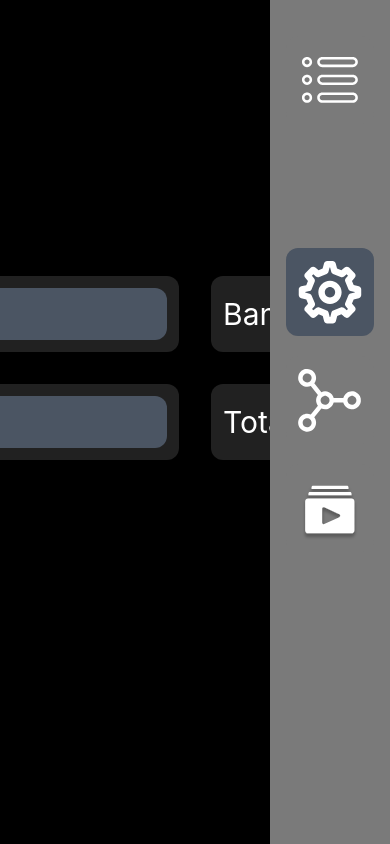
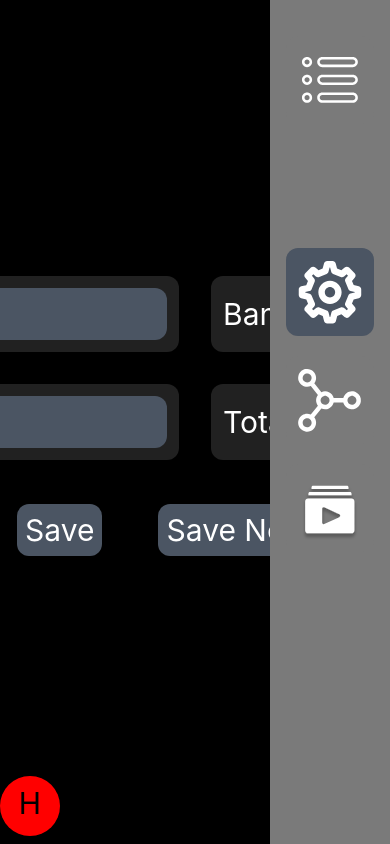
Before and after one commit to RoyKonzizky/SilvusInstallerFork, a React (Vite) app: page / in a window 390 px wide. Shown: the top 844 px of the page. Built offline with nearby package versions, Linux system fonts and the light colour scheme.

Commit message:
adding the Microphone page + adding the prestates (Circle) + updating some of the settings from string to number

```diff
--- /dev/null
+++ b/src/components/Pages/Microphone/Microphone.tsx
@@ -0,0 +1,29 @@
+import {ChangeEvent, useState} from "react";
+
+function Microphone() {
+    const [volume, setVolume] = useState(50);
+
+    const handleChange = (event: ChangeEvent<HTMLInputElement>) => {
+        const newVolume = parseInt(event.target.value);
+        setVolume(newVolume);
+    };
+
+    return (
+        <div className="text-3xl h-screen flex flex-col justify-center items-center gap-y-8">
+            <div className="flex gap-x-8 bg-[#303030]/70 p-3 rounded-xl">
+                <label>Volume</label>
+                <input
+                    type="range"
+                    id="volume"
+                    name="volume"
+                    min={0}
+                    max={100}
+                    value={volume}
+                    onChange={handleChange}
+                />
+            </div>
+        </div>
+    );
+}
+
+export default Microphone;
--- /dev/null
+++ b/src/components/Pages/Settings/BottomCircle/BottomCircle.tsx
@@ -0,0 +1,14 @@
+import {IBottomCircleProps} from "./IBottomCircleProps.ts";
+
+function BottomCircle(props: IBottomCircleProps) {
+    return (
+        <svg width={props.radius * 2} height={props.radius * 2}>
+            <circle cx={props.radius} cy={props.radius} r={props.radius} fill={props.bgColor}/>
+            <text x="50%" y="50%" dominantBaseline="middle" textAnchor="middle" fill='black'>
+                {props.text}
+            </text>
+        </svg>
+    );
+}
+
+export default BottomCircle;
--- /dev/null
+++ b/src/components/Pages/Settings/BottomCircle/IBottomCircleProps.ts
@@ -0,0 +1,5 @@
+export interface IBottomCircleProps {
+    radius: number;
+    text: string;
+    bgColor: string;
+}
--- a/src/components/Pages/Settings/SettingInput/SettingInput.tsx
+++ b/src/components/Pages/Settings/SettingInput/SettingInput.tsx
@@ -2,8 +2,8 @@ import {ISettingInputProps} from "./ISettingInputProps.ts";
 
 function SettingInput(props: ISettingInputProps) {
     return (
-        <div className={`flex ${props.type === "text" && "bg-[#303030]/70"} p-3 rounded-xl`}>
-            {props.type === "text" && <label className="w-[300px] flex items-center text-start">{props.label}</label>}
+        <div className={`flex ${(props.type === "text" || props.type === "number") && "bg-[#303030]/70"} p-3 rounded-xl`}>
+            {(props.type === "text" || props.type === "number") && <label className="w-[300px] flex items-center text-start">{props.label}</label>}
             <input type={props.type} value={props.type === "button" ? props.label : props.value}
                    onClick={() => {
                        if (props.onClick) props.onClick();
@@ -11,7 +11,12 @@ function SettingInput(props: ISettingInputProps) {
                    onChange={(event) => {
                         if (props.setValue) props.setValue(event.target.value);
                    }}
-                   className={`text-center bg-gray-600 p-2 rounded-xl ${props.type === "text"
+                   onKeyDown={(event) => {
+                       if (['Backspace', 'Delete', 'ArrowLeft', 'ArrowRight', 'Tab', '0', '1', '2', '3', '4', '5', '6', '7', '8', '9'].indexOf(event.key) === -1) {
+                           event.preventDefault();
+                       }
+                   }}
+                   className={`text-center bg-gray-600 p-2 rounded-xl ${props.type === "text" || props.type === "number"
                        ? "w-[250px] text-start"
                        : (props.type === "button" && "cursor-pointer w-full")}`}
             />
--- a/src/components/Pages/Settings/Settings.tsx
+++ b/src/components/Pages/Settings/Settings.tsx
@@ -4,47 +4,44 @@ import {useDispatch, useSelector} from 'react-redux';
 import * as SettingsSlice from "../../../redux/Settings/settlingsSlice.ts";
 import {Input, isInputWithOnClick, isInputWithValue} from "./InputTypes/Input.ts";
 import {RootState} from "../../../redux/store.ts";
+import BottomCircle from "./BottomCircle/BottomCircle.tsx";
 
 export function Settings() {
-    const [frequency, setFrequency] = useState(useSelector((state: RootState) => state.settings.frequency));
-    const [bandwidth, setBandwidth] = useState(useSelector((state: RootState) => state.settings.bandwidth));
+    const [frequency, setFrequency] = useState(useSelector((state: RootState) => state.settings.frequency).toString());
+    const [bandwidth, setBandwidth] = useState(useSelector((state: RootState) => state.settings.bandwidth).toString());
     const [networkId, setNetworkId] = useState(useSelector((state: RootState) => state.settings.networkId));
     const [totalTransitPower, setTotalTransitPower] = useState(useSelector((state: RootState) => state.settings.totalTransitPower));
+    const states = ['High', 'Medium', 'Low'];
+    const [prestate, setPrestate] = useState(states[0]);
     const dispatch = useDispatch();
 
     const settingInputs: Input[][] = [
         [
-            {type: "text", label: "Frequency (MHz)", value: frequency, setValue: setFrequency},
-            {type: "text", label: "Bandwidth", value: bandwidth, setValue: setBandwidth},
+            {type: "number", label: "Frequency (MHz)", value: frequency, setValue: setFrequency},
+            {type: "number", label: "Bandwidth", value: bandwidth, setValue: setBandwidth}
         ], [
             {type: "text", label: "Network ID", value: networkId, setValue: setNetworkId},
             {type: "text", label: "Total Transit Power", value: totalTransitPower, setValue: setTotalTransitPower}
         ], [
             {
                 type: "button", label: "Save",
-                onClick: () => {
-                    dispatch(SettingsSlice.updateTheSettingsState({
-                        frequency: frequency, bandwidth: bandwidth,
+                onClick: () => dispatch(SettingsSlice.updateTheSettingsState({
+                    frequency: frequency === "" ? 0 : parseInt(frequency), bandwidth: bandwidth === "" ? 0 : parseInt(bandwidth),
                     networkId: networkId, totalTransitPower: totalTransitPower
-                    }));
-                }
+                }))
             },
             {
-                type: "button",
-                label: "Save Network",
-                onClick: () => {
-                    dispatch(SettingsSlice.updateTheSettingsState({
-                        frequency: frequency, bandwidth: bandwidth,
+                type: "button", label: "Save Network",
+                onClick: () => dispatch(SettingsSlice.updateTheSettingsState({
+                    frequency: frequency === "" ? 0 : parseInt(frequency), bandwidth: bandwidth === "" ? 0 : parseInt(bandwidth),
                     networkId: networkId, totalTransitPower: totalTransitPower
-                    }));
+                }))
             }
-            },
         ]
     ];
 
     return (
-        <div className="text-3xl h-screen flex justify-center items-center">
-            <div className="flex flex-col gap-y-8">
+        <div className="text-3xl h-screen flex flex-col justify-center items-center gap-y-8">
             {settingInputs.map((inputs, index) => (
                 <div key={index} className="flex gap-x-8">
                     {inputs.map((input, idx) => (
@@ -57,6 +54,10 @@ export function Settings() {
                     ))}
                 </div>
             ))}
+            <div className="absolute bottom-2 left-0 cursor-pointer"
+                 onClick={() => setPrestate(states[(states.indexOf(prestate) + 1) % states.length])}>
+                <BottomCircle radius={30} text={prestate.charAt(0)}
+                              bgColor={prestate === 'High' ? 'red' : prestate === 'Medium' ? 'yellow' : prestate === 'Low' ? 'green' : ''}/>
             </div>
         </div>
     );
--- a/src/redux/Settings/ISettingsReducerState.ts
+++ b/src/redux/Settings/ISettingsReducerState.ts
@@ -1,6 +1,6 @@
 export interface ISettingsReducerState {
-    frequency: string;
-    bandwidth: string;
+    frequency: number;
+    bandwidth: number;
     networkId: string;
     totalTransitPower: string;
 }
--- a/src/redux/Settings/initialSettingsState.ts
+++ b/src/redux/Settings/initialSettingsState.ts
@@ -1,8 +1,8 @@
 import {ISettingsReducerState} from "./ISettingsReducerState.ts";
 
 export const initialSettingsState: ISettingsReducerState = {
-    frequency: "",
-    bandwidth: "",
+    frequency: 0,
+    bandwidth: 0,
     networkId: "",
     totalTransitPower: ""
 };
```
Lines whose indentation alone changed are shown as unchanged.
